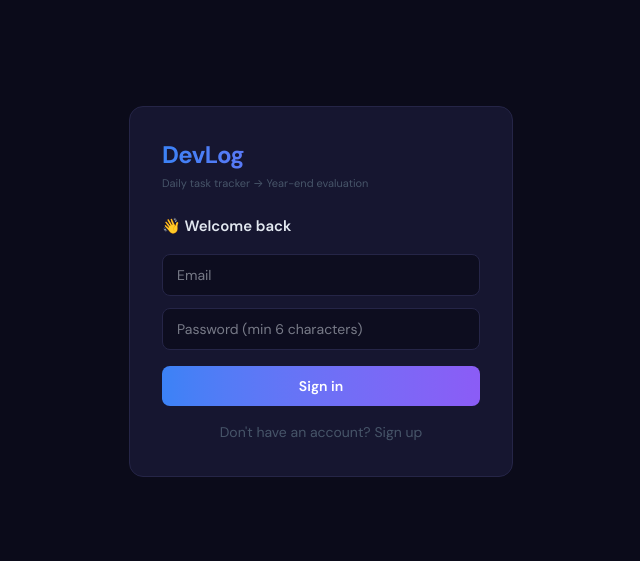
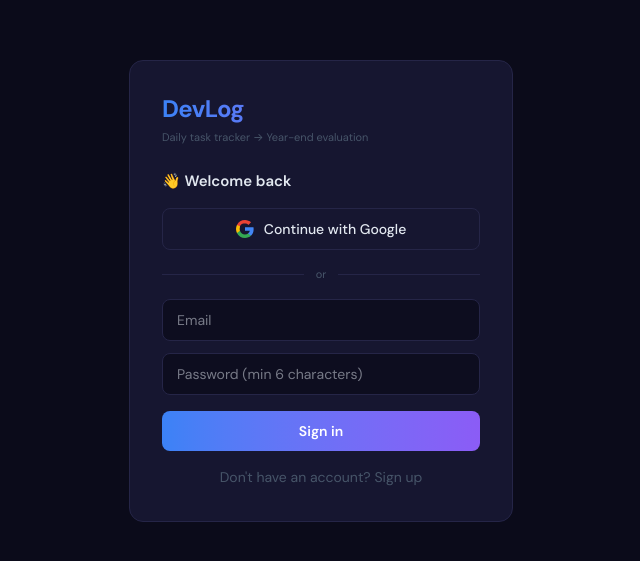
Before and after one commit to weizuen123/devlog, a Next.js app in the folder devlog-next/: page /login in a window 1280 px wide. Shown: the part 109-670 px from the top of the page, without its empty margins (319-959 px from the left). Built offline with nearby package versions, Linux system fonts and the light colour scheme; no server answers.

Commit message:
add google login

```diff
--- a/devlog-next/src/app/login/page.tsx
+++ b/devlog-next/src/app/login/page.tsx
@@ -11,6 +11,7 @@
   const [isSignUp, setIsSignUp] = useState(false);
   const [error, setError] = useState("");
   const [loading, setLoading] = useState(false);
+  const [googleLoading, setGoogleLoading] = useState(false);
 
   const handleSubmit = async (e: React.FormEvent) => {
     e.preventDefault();
@@ -30,6 +31,21 @@
     setLoading(false);
   };
 
+  const handleGoogleSignIn = async () => {
+    setGoogleLoading(true);
+    setError("");
+    const { error } = await supabase.auth.signInWithOAuth({
+      provider: "google",
+      options: {
+        redirectTo: `${window.location.origin}/`,
+      },
+    });
+    if (error) {
+      setError(error.message);
+      setGoogleLoading(false);
+    }
+  };
+
   return (
     <div className="min-h-screen flex items-center justify-center px-4">
       <div className="bg-card border border-border rounded-[14px] p-8 w-full max-w-sm">
@@ -43,6 +59,26 @@
         <h2 className="text-[15px] font-semibold mb-4">
           {isSignUp ? "📝 Create account" : "👋 Welcome back"}
         </h2>
+
+        <button
+          onClick={handleGoogleSignIn}
+          disabled={googleLoading || loading}
+          className="flex items-center justify-center gap-2.5 w-full border border-border rounded-lg px-4 py-2.5 text-sm font-medium text-text-primary hover:bg-input transition-all disabled:opacity-50 mb-4"
+        >
+          <svg width="18" height="18" viewBox="0 0 18 18" fill="none">
+            <path d="M17.64 9.2c0-.637-.057-1.251-.164-1.84H9v3.481h4.844a4.14 4.14 0 01-1.796 2.716v2.259h2.908c1.702-1.567 2.684-3.875 2.684-6.615z" fill="#4285F4"/>
+            <path d="M9 18c2.43 0 4.467-.806 5.956-2.18l-2.908-2.259c-.806.54-1.837.86-3.048.86-2.344 0-4.328-1.584-5.036-3.711H.957v2.332A8.997 8.997 0 009 18z" fill="#34A853"/>
+            <path d="M3.964 10.71A5.41 5.41 0 013.682 9c0-.593.102-1.17.282-1.71V4.958H.957A8.996 8.996 0 000 9c0 1.452.348 2.827.957 4.042l3.007-2.332z" fill="#FBBC05"/>
+            <path d="M9 3.58c1.321 0 2.508.454 3.44 1.345l2.582-2.58C13.463.891 11.426 0 9 0A8.997 8.997 0 00.957 4.958L3.964 6.29C4.672 4.163 6.656 3.58 9 3.58z" fill="#EA4335"/>
+          </svg>
+          {googleLoading ? "Redirecting..." : "Continue with Google"}
+        </button>
+
+        <div className="flex items-center gap-3 mb-4">
+          <div className="flex-1 h-px bg-border" />
+          <span className="text-text-muted text-[11px]">or</span>
+          <div className="flex-1 h-px bg-border" />
+        </div>
 
         <form onSubmit={handleSubmit} className="flex flex-col gap-3">
           <input
@@ -67,7 +103,7 @@
 
           <button
             type="submit"
-            disabled={loading}
+            disabled={loading || googleLoading}
             className="bg-gradient-to-r from-accent-blue to-accent-purple text-white font-semibold text-sm rounded-lg px-4 py-2.5 hover:brightness-110 transition-all disabled:opacity-50 mt-1"
           >
             {loading
--- a/devlog-next/src/lib/supabase.ts
+++ b/devlog-next/src/lib/supabase.ts
@@ -2,5 +2,11 @@
 
 export const supabase = createClient(
   process.env.NEXT_PUBLIC_SUPABASE_URL!,
-  process.env.NEXT_PUBLIC_SUPABASE_ANON_KEY!
+  process.env.NEXT_PUBLIC_SUPABASE_ANON_KEY!,
+  {
+    auth: {
+      persistSession: true,
+      storageKey: "devlog-auth",
+    },
+  }
 );
```
